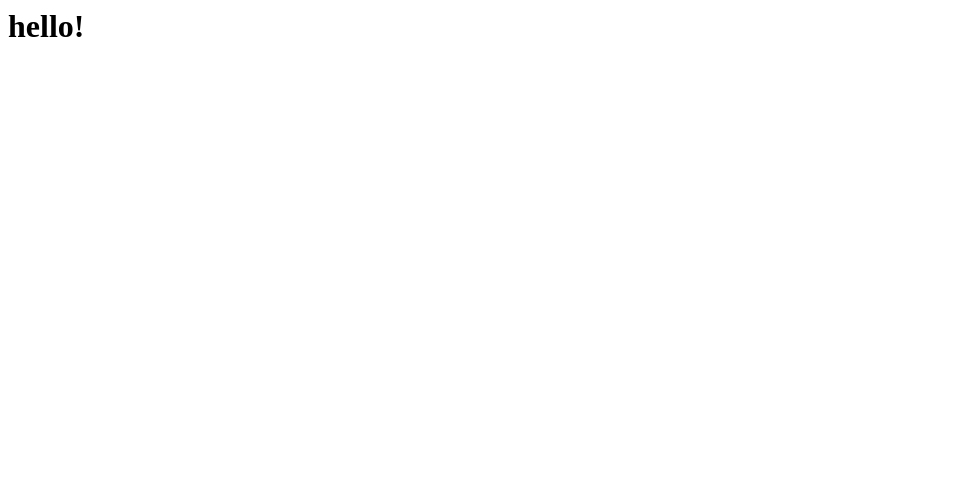
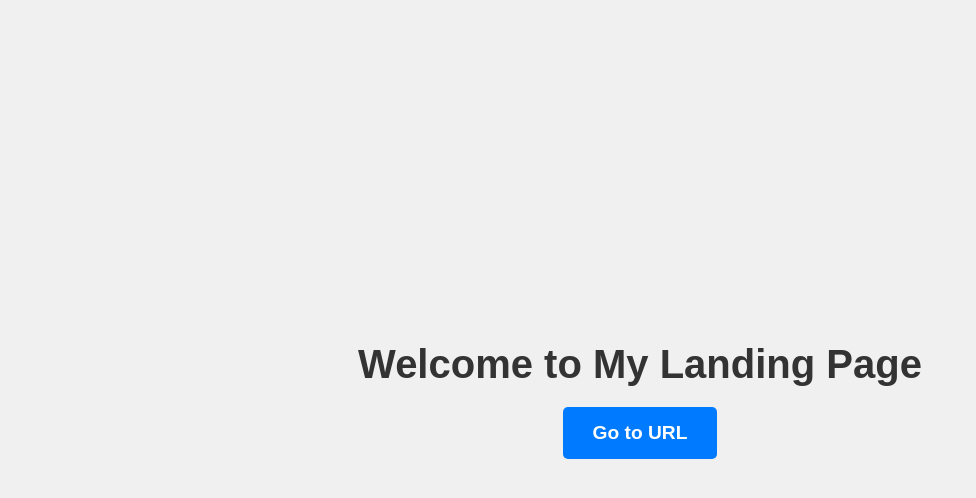
Before and after one commit to PennDraken/SCS-webpage, a plain HTML site: page index2.html in a window 1280 px wide. Shown: the whole page, without its empty margins (0-976 px from the left). Drawn offline with Linux system fonts and the light colour scheme.

Commit message:
Update index2.html

```diff
--- a/index2.html
+++ b/index2.html
@@ -1 +1,62 @@
-<h1>hello!</h1>
+<!DOCTYPE html>
+<html lang="en">
+<head>
+    <meta charset="UTF-8">
+    <meta name="viewport" content="width=device-width, initial-scale=1.0">
+    <title>Landing Page</title>
+    <style>
+        /* Reset margins and paddings */
+        * {
+            margin: 0;
+            padding: 0;
+            box-sizing: border-box;
+        }
+
+        /* Full-height container for centering content */
+        body {
+            display: flex;
+            justify-content: center;
+            align-items: center;
+            height: 100vh;
+            font-family: Arial, sans-serif;
+            background: #f0f0f0;
+        }
+
+        /* Container for text and button */
+        .centered-container {
+            text-align: center;
+        }
+
+        /* Title styling */
+        h1 {
+            font-size: 2.5rem;
+            margin-bottom: 20px;
+            color: #333;
+        }
+
+        /* Button styling */
+        a {
+            display: inline-block;
+            padding: 15px 30px;
+            font-size: 1.2rem;
+            font-weight: bold;
+            color: white;
+            text-decoration: none;
+            background: #007BFF;
+            border-radius: 5px;
+            transition: background-color 0.3s;
+        }
+
+        /* Hover effect */
+        a:hover {
+            background: #0056b3;
+        }
+    </style>
+</head>
+<body>
+    <div class="centered-container">
+        <h1>Welcome to My Landing Page</h1>
+        <a href="https://www.example.com" target="_blank">Go to URL</a>
+    </div>
+</body>
+</html>
```
